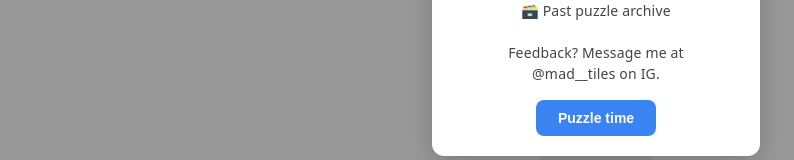
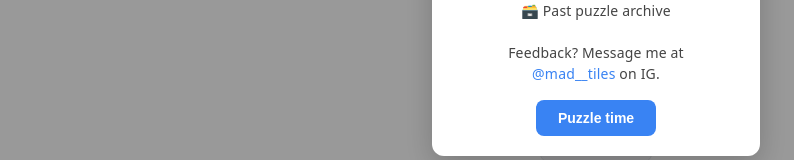
Before and after one commit to cwzimmerman1-art/Capitol-Letters, a React (Vite) app: page / in a window 1280 px wide. Shown: the part 403-563 px from the top of the page, without its empty margins (44-838 px from the left). Built offline with nearby package versions, Linux system fonts and the light colour scheme.

Commit message:
added IG url to pop-up

```diff
--- a/src/App.jsx
+++ b/src/App.jsx
@@ -928,7 +928,15 @@ if (showArchive) {
         🎧 Sounds of Madison <br />
         🗃️ Past puzzle archive <br />
 <br />
-        Feedback? Message me at<br /> @mad__tiles on IG.
+        Feedback? Message me at<br />
+<a
+  href="https://instagram.com/mad__tiles"
+  target="_blank"
+  rel="noopener noreferrer"
+  style={{ color: "#3983f3", textDecoration: "none" }}
+>
+  @mad__tiles
+</a> on IG.
       </div>
 
       <button
```
